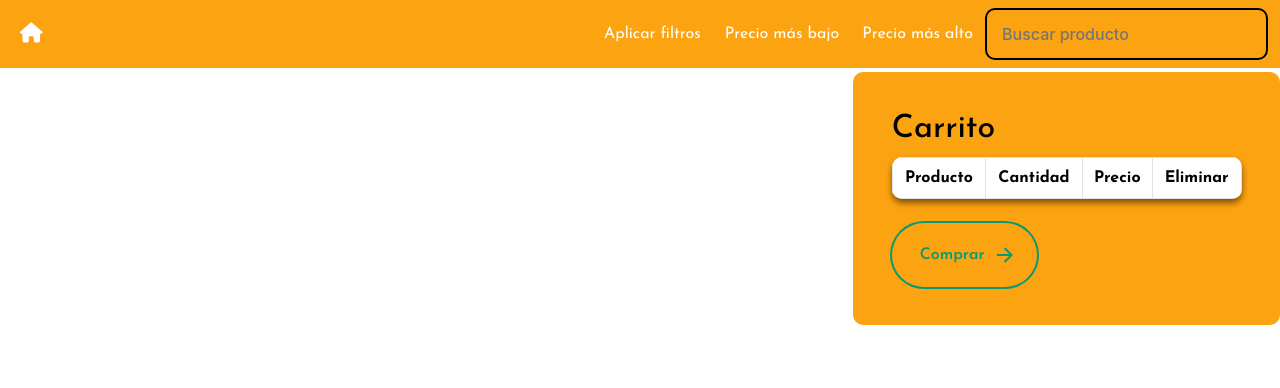
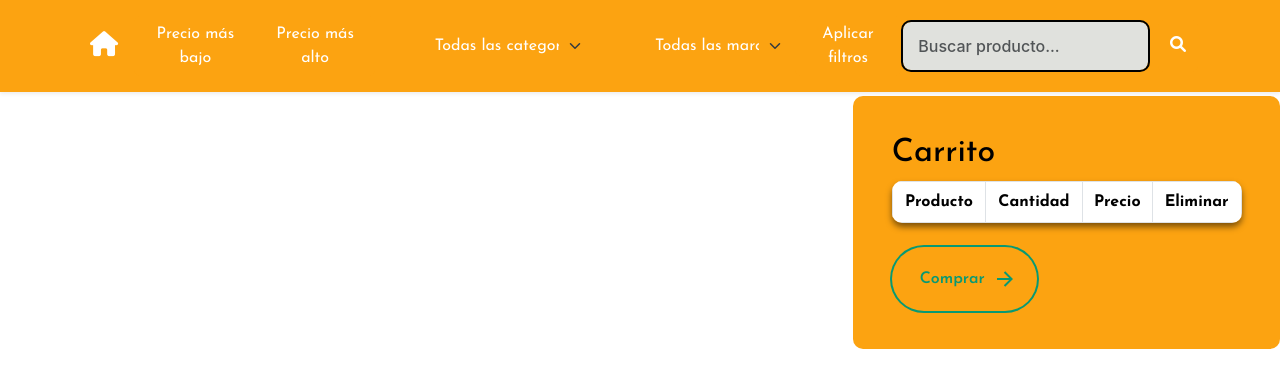
Before and after one commit to MarioHarisis/DAW2YEAR, a PHP site: page /templates/index.html in a window 1280 px wide. Shown: the top 388 px of the page. Run offline with PHP 8.4, Linux system fonts and the light colour scheme; lists and menus that the app fills with data are empty; some libraries are stand-ins or nearby versions.

Commit message:
Filtros de búsqueda por categoría y marca

```diff
--- a/DWE Cliente/JS/Evaluable2_Cliente/css/style.css
+++ b/DWE Cliente/JS/Evaluable2_Cliente/css/style.css
@@ -13,6 +13,7 @@ a {
 nav{
   background-color: #fca311;
 }
+
 
 
 /* Hamburguesa */
--- a/DWE Cliente/JS/Evaluable2_Cliente/js/script.js
+++ b/DWE Cliente/JS/Evaluable2_Cliente/js/script.js
@@ -1,6 +1,7 @@
 const tBody = document.querySelector(".tbody"); // seleccionar body de tabla carrito
 const buscador = document.querySelector("#buscador");
 const mensajeContainer = document.querySelector("#mensaje-container");
+const navbarNav = document.querySelector(".navbar-nav");
 
 const url = "https://dummyjson.com/products";
 let productos = [];
@@ -44,8 +45,8 @@ async function consultaProductos() {
     productos.push(producto);
   });
   mostrarProductos(productos);
-  crearFiltros(listaCategoria, "categoria");
-  crearFiltros(listaMarca, "marca");
+  crearFiltros(listaCategoria, "Categoria");
+  crearFiltros(listaMarca, "Marca");
 }
 
 function mostrarProductos(lista) {
@@ -390,67 +391,86 @@ function mostrarAlert(option, text) {
   }
 }
 
-// creación de filtros en nav
-const navbarNav = document.querySelector(".navbar-nav");
+// relleno de filtros en nav
 function crearFiltros(lista, tipo) {
-  const navItem = document.createElement("li");
-  navItem.classList.add("nav-item", "dropdown", "ms-5");
-  navItem.innerHTML = `
-  <select
-    class="form-select ${tipo}"
-    id="filtro"
-    aria-label="Default select example"
-  >
-    <option selected hidden value="0">${tipo}</option>
-    </select>
-    `;
-  const select = navItem.querySelector(`.${tipo}`);
+  const select = document.querySelector(`#${tipo}`);
   lista.forEach((element) => {
     select.appendChild(createOption(element, element));
   });
-  navbarNav.appendChild(navItem);
 }
 
-// editar dropdown de marca según categoría seleccionada
-navbarNav.addEventListener("click", (e) => {
-  const categoriaSelected = listaCategoria.find(
-    (cat) => cat == e.target.value // encontrar la categoria que ha sido seleccionada
-  );
+// listener select categorias y marcas
+let categoriaSeleccionada = 0;
+const selectCategoria = document.querySelector("#Categoria");
+selectCategoria.addEventListener("click", (e) => {
+  categoriaSeleccionada = e.target.value;
+  console.log(categoriaSeleccionada);
 
-  if (categoriaSelected) {
-    console.log(categoriaSelected);
-
+  // comprobar que no se seleccionan todas la scategorias
+  if (categoriaSeleccionada != 0) {
     let prodEnCategoria = productos.filter(
-      (prod) => prod.categoria == categoriaSelected // crear lista con productos que tengan esta categoria
+      (prod) => prod.categoria == categoriaSeleccionada // crear lista con productos que tengan esta categoria
     );
 
     // cambiar las marcas que aparecen dependiendo de la categoría seleccionada
-    const select = navbarNav.querySelector(".marca");
-    select.innerHTML = ``;
-    select.appendChild(createOption(0, "Todos")); // primera opción nula
+    const selectMarca = document.querySelector("#Marca");
+    selectMarca.innerHTML = ``;
 
-    prodEnCategoria.forEach((element) => {
-      console.log(element);
+    // Agregar opción por defecto
+    selectMarca.appendChild(createOption(0, "Todas las marcas"));
+
+    prodEnCategoria.forEach((prod) => {
+      console.log(prod);
       // crear opción para cada marca y agregarlo al select
-      select.appendChild(createOption(element.marca, element.marca));
+      selectMarca.appendChild(createOption(prod.marca, prod.marca));
+    });
+  }
+});
+
+// listener marcas
+let marcaSeleccionada = 0;
+const selectMarca = document.querySelector("#Marca");
+selectMarca.addEventListener("click", (e) => {
+  marcaSeleccionada = e.target.value; // ver la marca que se ha seleccionado
+  console.log(marcaSeleccionada);
 });
 
 // listener botón filtros
 document.querySelector(".btn-filtros").addEventListener("click", () => {
-      const marcaSeleccionada = select.value; // ver la marca que se ha seleccionado
-      mensajeContainer.textContent = `Mostrando productos: ${marcaSeleccionada}`;
+  console.log(categoriaSeleccionada);
+  console.log(marcaSeleccionada);
 
-      if (marcaSeleccionada != 0) {
-        // mostrar solo productos con la marca seleccionada
-        let prodConMarca = prodEnCategoria.filter(
+  if (categoriaSeleccionada == 0) {
+    // SIN categoría
+    if (marcaSeleccionada == 0) {
+      mostrarProductos(productos); // mostrar todos los productos
+    } else {
+      // si se selecciona SOLO marca
+
+      let listaMarca = productos.filter(
         (prod) => prod.marca == marcaSeleccionada
       );
-        mostrarProductos(prodConMarca);
+      mostrarProductos(listaMarca); // mostrar por marca
+    }
   } else {
-        //mostrar todos si no se ha seleccionado marca
-        mostrarProductos(prodEnCategoria);
+    // si se selecciona categoria
+
+    let listaCategoria = productos.filter(
+      (prod) => prod.categoria == categoriaSeleccionada
+    );
+
+    if (marcaSeleccionada == 0) {
+      // SIN marca CON categoría
+      // SOLO categoría SIN marca
+      mostrarProductos(listaCategoria);
+    } else {
+      // CON categoría CON marca
+
+      let listaMarca = listaCategoria.filter(
+        (prod) => prod.marca == marcaSeleccionada
+      );
+      mostrarProductos(listaMarca); // mostrar prod que coincidan con categoria y con marca
     }
-    });
   }
 });
 
--- a/DWE Cliente/JS/Evaluable2_Cliente/templates/index.html
+++ b/DWE Cliente/JS/Evaluable2_Cliente/templates/index.html
@@ -38,40 +38,33 @@
     <main class="container-fluid">
       <div class="row">
         <!-- Navegacion-->
-        <nav class="navbar navbar-expand-xl">
-          <div class="container-fluid">
-            <!-- Botón hamburguesa -->
+        <nav class="navbar navbar-expand-xl shadow-sm py-3">
+          <div class="container">
+            <!-- Botón Hamburguesa -->
             <button
               class="navbar-toggler"
               type="button"
               id="hamburguesa"
               data-bs-toggle="collapse"
-              data-bs-target="#navbarSupportedContent"
-              aria-controls="navbarSupportedContent"
+              data-bs-target="#navbarNav"
+              aria-controls="navbarNav"
               aria-expanded="false"
               aria-label="Toggle navigation"
             >
               <span class="navbar-toggler-icon"></span>
             </button>
-            <div class="collapse navbar-collapse" id="navbarSupportedContent">
-              <ul
-                class="navbar-nav me-auto mb-2 mb-lg-0 justify-content-center"
-              >
-                <!-- Buscador -->
-                <li class="nav-item">
-                  <a
-                    class="nav-link active"
-                    aria-current="page"
-                    href="./index.html"
-                  >
+
+            <!-- Logo o Home -->
+            <a class="navbar-brand ms-2" href="./index.html">
               <i class="fas fa-house fa-lg"></i>
             </a>
-                </li>
-              </ul>
-              <button type="button" class="btn btn-secondary btn-filtros">
-                Aplicar filtros
-              </button>
-              <div class="btn-group" role="group" aria-label="Basic example">
+
+            <!-- Contenido de la barra de navegación -->
+            <div class="collapse navbar-collapse" id="navbarNav">
+              <ul class="navbar-nav mx-auto align-items-center">
+                <!-- Filtros de precio -->
+                <li class="nav-item">
+                  <div class="btn-group">
                     <button type="button" class="btn btn-secondary">
                       Precio más bajo
                     </button>
@@ -79,25 +72,51 @@
                       Precio más alto
                     </button>
                   </div>
-              <div class="inputContainer">
+                </li>
+                <li class="nav-item dropdown ms-5">
+                  <select
+                    class="form-select filtro"
+                    name="Categoria"
+                    id="Categoria"
+                    value="Categoria"
+                  >
+                    <option value="0">Todas las categorias</option>
+                  </select>
+                </li>
+                <li class="nav-item dropdown ms-5">
+                  <select
+                    class="form-select filtro"
+                    name="Marca"
+                    id="Marca"
+                    value="Marca"
+                  >
+                    <option value="0">Todas las marcas</option>
+                  </select>
+                </li>
+                <li class="nav-item">
+                  <button class="btn btn-secondary btn-filtros">
+                    Aplicar filtros
+                  </button>
+                </li>
+              </ul>
+
+              <!-- Buscador -->
+              <form class="d-flex">
                 <input
-                  required="required"
+                  class="form-control me-2"
+                  type="search"
+                  placeholder="Buscar producto..."
+                  aria-label="Buscar"
                   id="buscador"
-                  placeholder="Buscar producto"
-                  type="text"
                 />
-                <label class="usernameLabel" for="buscador"
-                  >Nombre del producto</label
-                >
-                <svg viewBox="0 0 448 512" class="userIcon">
-                  <path
-                    d="M224 256A128 128 0 1 0 224 0a128 128 0 1 0 0 256zm-45.7 48C79.8 304 0 383.8 0 482.3C0 498.7 13.3 512 29.7 512H418.3c16.4 0 29.7-13.3 29.7-29.7C448 383.8 368.2 304 269.7 304H178.3z"
-                  ></path>
-                </svg>
-              </div>
+                <button class="btn btn-secondary" type="submit">
+                  <i class="fas fa-search"></i>
+                </button>
+              </form>
             </div>
           </div>
         </nav>
+
         <!-- Productos-->
         <div class="col-8" id="productos">
           <!-- Aquí se mostrarán el numero de resultados -->
@@ -107,7 +126,7 @@
             class="row row-cols-1 row-cols-sm-2 row-cols-md-3 row-cols-lg-4"
             id="card-container"
           ></div>
-          <!-- Creación y espacio donde entran las card -->
+          <!-- Donde entran las card -->
         </div>
 
         <!-- Carrito-->
@@ -127,6 +146,7 @@
               <!-- Aquí los productos que se agregan al carrito -->
             </tbody>
           </table>
+          <!-- Boton Comprar en carrito -->
           <button class="animated-button mt-4">
             <svg
               viewBox="0 0 24 24"
```
Lines whose indentation alone changed are shown as unchanged.
